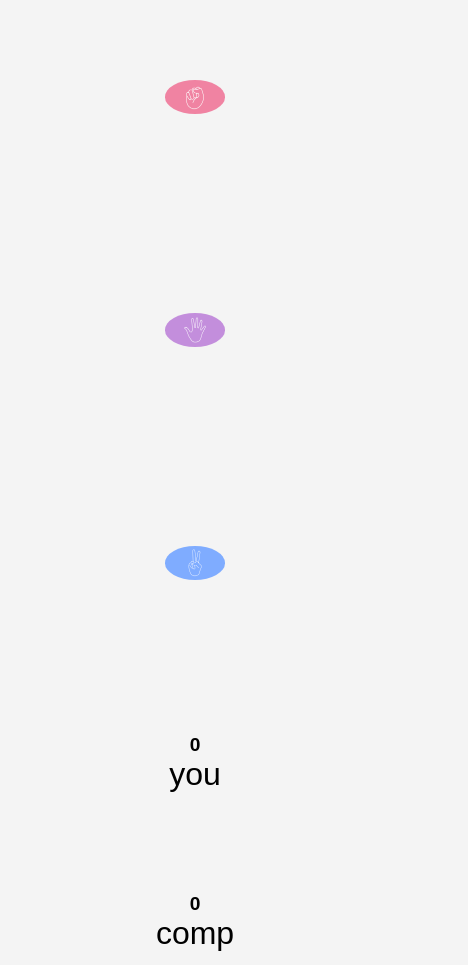
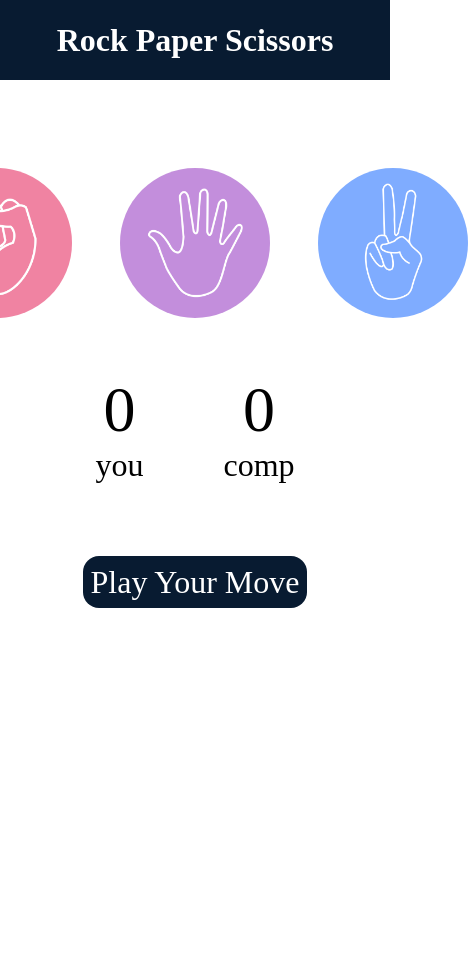
Before and after one commit to anirudh-dubey/rock-paper-scissors-game, a plain HTML site: page index.html in a window 390 px wide. Shown: the top 965 px of the page, 468 px wide, since content can reach past the window. After the commit the page ends 844 px from the top, so only its background shows below. Drawn offline with Linux system fonts and the light colour scheme.

Commit message:
reverted mobile support

```diff
--- a/style.css
+++ b/style.css
@@ -60,120 +60,3 @@ img{
     padding: 0.5rem;
     border-radius: 1rem;
 }
-
-
-
-/* General Styles */
-body {
-    font-family: Arial, sans-serif;
-    display: flex;
-    flex-direction: column;
-    align-items: center;
-    justify-content: center;
-    height: 100vh;
-    margin: 0;
-    padding: 0;
-    background-color: #f4f4f4;
-}
-
-h1 {
-    margin-bottom: 20px;
-}
-
-.choices {
-    display: flex;
-    justify-content: center;
-    margin-bottom: 20px;
-}
-
-.choice {
-    margin: 0 10px;
-    cursor: pointer;
-    transition: transform 0.3s;
-}
-
-.choice img {
-    width: 100px;
-    height: auto;
-}
-
-/* Scoreboard Styles */
-.score-board {
-    display: flex;
-    justify-content: center;
-    margin-bottom: 20px;
-}
-
-.score {
-    margin: 0 20px;
-    text-align: center;
-}
-
-#user-score, #comp-score {
-    font-size: 2rem;
-    font-weight: bold;
-}
-
-/* Message Container */
-.msg-container {
-    margin-top: 20px;
-}
-
-#msg {
-    font-size: 1.5rem;
-    text-align: center;
-}
-
-/* Responsive Styles */
-@media screen and (max-width: 768px) {
-    h1 {
-        font-size: 1.5rem;
-    }
-
-    .choices {
-        flex-direction: column;
-        align-items: center;
-    }
-
-    .choice {
-        margin: 10px 0;
-    }
-
-    .choice img {
-        width: 80px;
-    }
-
-    .score-board {
-        flex-direction: column;
-    }
-
-    .score {
-        margin: 10px 0;
-    }
-
-    #user-score, #comp-score {
-        font-size: 1.5rem;
-    }
-
-    #msg {
-        font-size: 1.2rem;
-    }
-}
-
-@media screen and (max-width: 480px) {
-    .choice img {
-        width: 60px;
-    }
-
-    h1 {
-        font-size: 1.2rem;
-    }
-
-    #user-score, #comp-score {
-        font-size: 1.2rem;
-    }
-
-    #msg {
-        font-size: 1rem;
-    }
-}
```
